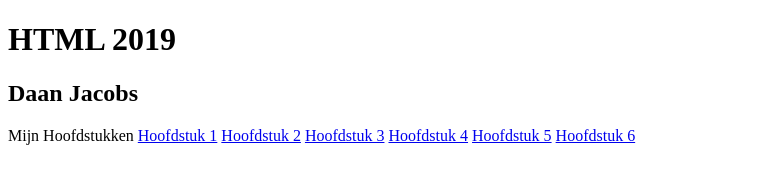
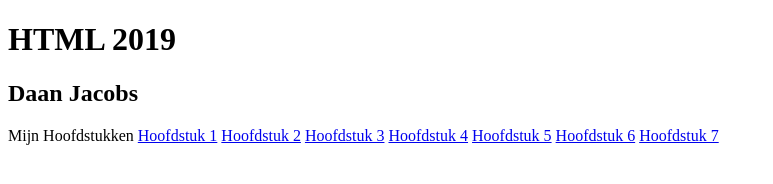
Before and after one commit to Daan645/html, a plain HTML site: page index.html in a window 1280 px wide. Shown: the whole page, without its empty margins (0-773 px from the left). Drawn offline with Linux system fonts and the light colour scheme.

Commit message:
Index hoofdstuk 7 toegevoegd

```diff
--- a/index.html
+++ b/index.html
@@ -26,6 +26,9 @@
 <a href="H06/InlogBurton.html">
     Hoofdstuk 6</a>
 
+<a href="H07/TrueMusic.html">
+    Hoofdstuk 7</a>
+
 
 <br>
 
```
